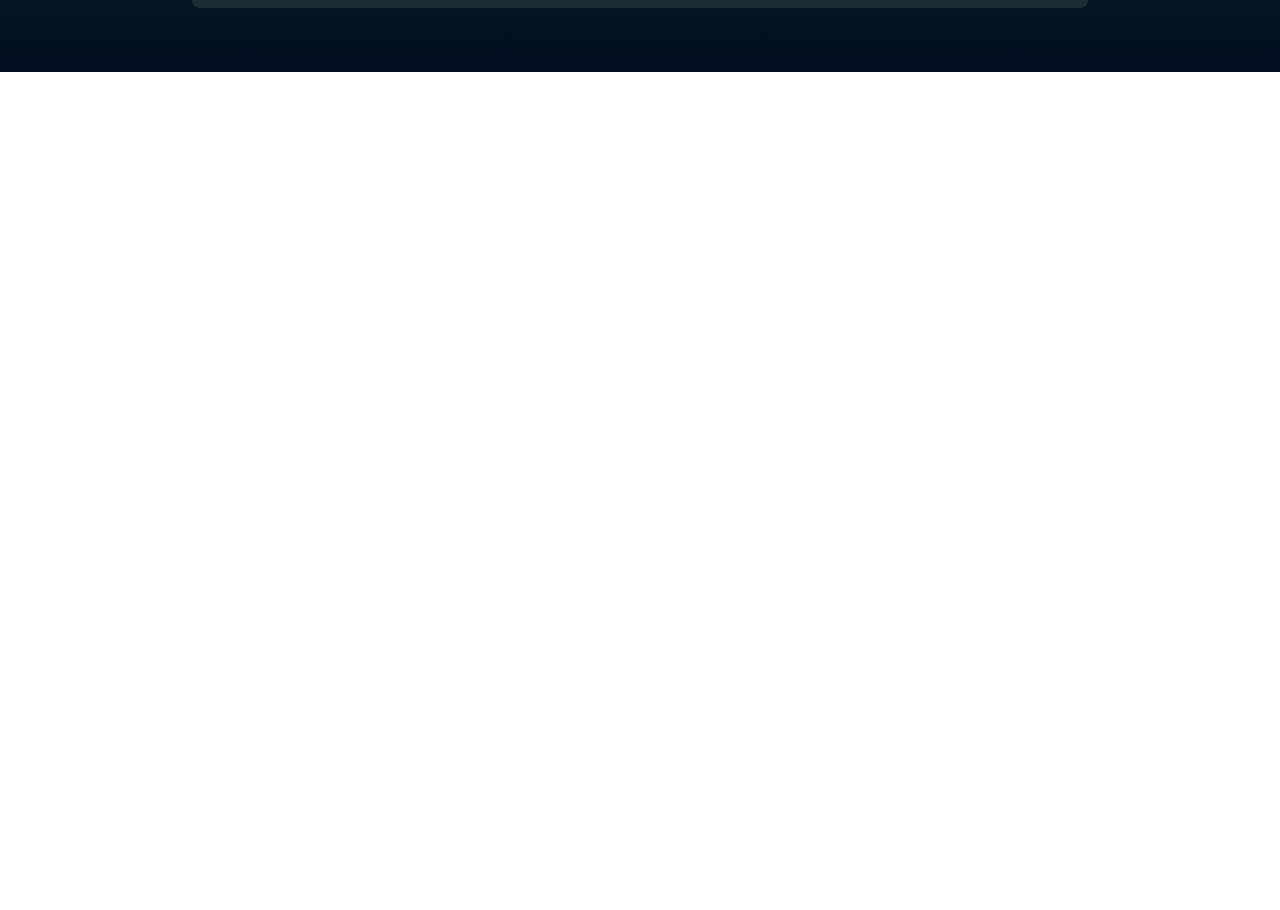
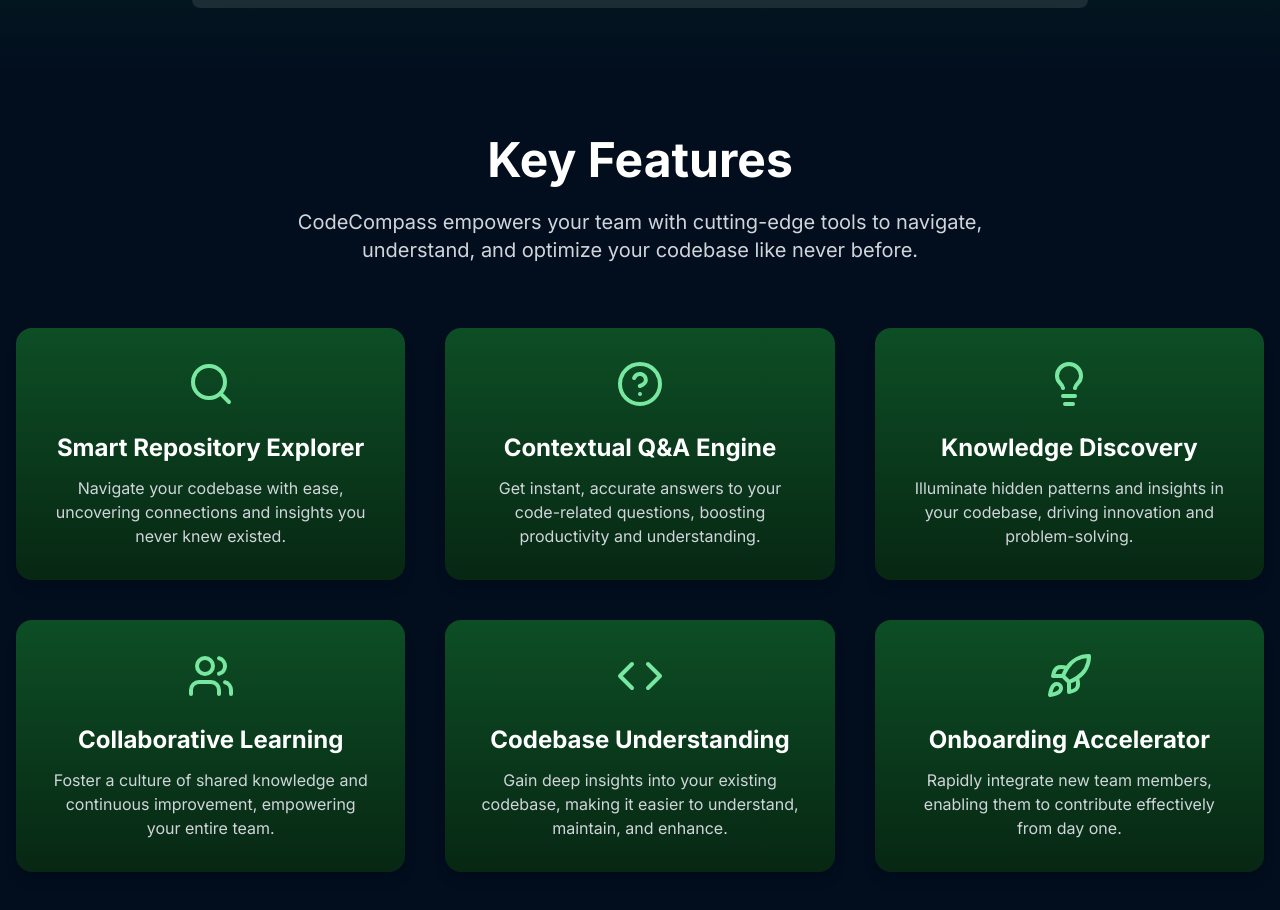
Before and after one commit to chhakuli123/code-compass, a Next.js app: page / in a window 1280 px wide. Shown: the part 896-1806 px from the top of the page. Before the commit the page ends 968 px from the top, so only its background shows below. Built offline with nearby package versions, Linux system fonts and the light colour scheme.

Commit message:
feat: add features section in home page

```diff
--- a/src/components/home/Homepage.tsx
+++ b/src/components/home/Homepage.tsx
@@ -1,5 +1,6 @@
 import Navbar from '@/layout/navbar/Navbar';
 
+import FeaturesSection from './section/FeaturesSection';
 import HeroSection from './section/HeroSection';
 
 const Homepage = () => {
@@ -7,6 +8,7 @@
     <div className="bg-primary-950">
       <Navbar />
       <HeroSection />
+      <FeaturesSection />
     </div>
   );
 };
--- /dev/null
+++ b/src/components/home/section/FeaturesSection.tsx
@@ -0,0 +1,62 @@
+'use client';
+
+import { motion } from 'framer-motion';
+import { useInView } from 'react-intersection-observer';
+
+import { features } from './featuresData';
+
+interface FeatureCardProps {
+  icon: React.ReactNode;
+  title: string;
+  description: string;
+}
+
+const FeatureCard: React.FC<FeatureCardProps> = ({
+  icon,
+  title,
+  description,
+}) => (
+  <div className="group flex flex-col items-center rounded-2xl bg-gradient-to-b from-green-800 to-green-900 p-8 shadow-lg transition-all duration-300 hover:shadow-xl">
+    <div className="mb-6 transform text-green-300 transition-transform duration-300 group-hover:scale-110">
+      {icon}
+    </div>
+    <h3 className="mb-3 text-2xl font-bold text-white transition-colors duration-300 group-hover:text-green-300">
+      {title}
+    </h3>
+    <p className="text-center text-gray-300">{description}</p>
+  </div>
+);
+
+const FeaturesSection = () => {
+  const { ref, inView } = useInView({
+    triggerOnce: false,
+    threshold: 0.1,
+  });
+
+  return (
+    <motion.section
+      className="py-16"
+      ref={ref}
+      initial={{ opacity: 0 }}
+      animate={inView ? { opacity: 1 } : { opacity: 0 }}
+      transition={{ duration: 1, ease: 'easeOut' }}
+    >
+      <div className="container mx-auto px-4">
+        <h2 className="mb-6 text-center text-5xl font-bold text-white">
+          Key Features
+        </h2>
+        <p className="mx-auto mb-16 max-w-3xl text-center text-xl text-gray-300">
+          CodeCompass empowers your team with cutting-edge tools to navigate,
+          understand, and optimize your codebase like never before.
+        </p>
+        <div className="grid grid-cols-1 gap-10 md:grid-cols-2 lg:grid-cols-3">
+          {features.map((feature, index) => (
+            <FeatureCard key={index} {...feature} />
+          ))}
+        </div>
+      </div>
+    </motion.section>
+  );
+};
+
+export default FeaturesSection;
--- /dev/null
+++ b/src/components/home/section/featuresData.tsx
@@ -0,0 +1,47 @@
+import {
+  LuCode,
+  LuHelpCircle,
+  LuLightbulb,
+  LuRocket,
+  LuSearch,
+  LuUsers,
+} from 'react-icons/lu';
+
+export const features = [
+  {
+    icon: <LuSearch size={48} />,
+    title: 'Smart Repository Explorer',
+    description:
+      'Navigate your codebase with ease, uncovering connections and insights you never knew existed.',
+  },
+  {
+    icon: <LuHelpCircle size={48} />,
+    title: 'Contextual Q&A Engine',
+    description:
+      'Get instant, accurate answers to your code-related questions, boosting productivity and understanding.',
+  },
+  {
+    icon: <LuLightbulb size={48} />,
+    title: 'Knowledge Discovery',
+    description:
+      'Illuminate hidden patterns and insights in your codebase, driving innovation and problem-solving.',
+  },
+  {
+    icon: <LuUsers size={48} />,
+    title: 'Collaborative Learning',
+    description:
+      'Foster a culture of shared knowledge and continuous improvement, empowering your entire team.',
+  },
+  {
+    icon: <LuCode size={48} />,
+    title: 'Codebase Understanding',
+    description:
+      'Gain deep insights into your existing codebase, making it easier to understand, maintain, and enhance.',
+  },
+  {
+    icon: <LuRocket size={48} />,
+    title: 'Onboarding Accelerator',
+    description:
+      'Rapidly integrate new team members, enabling them to contribute effectively from day one.',
+  },
+];
```
